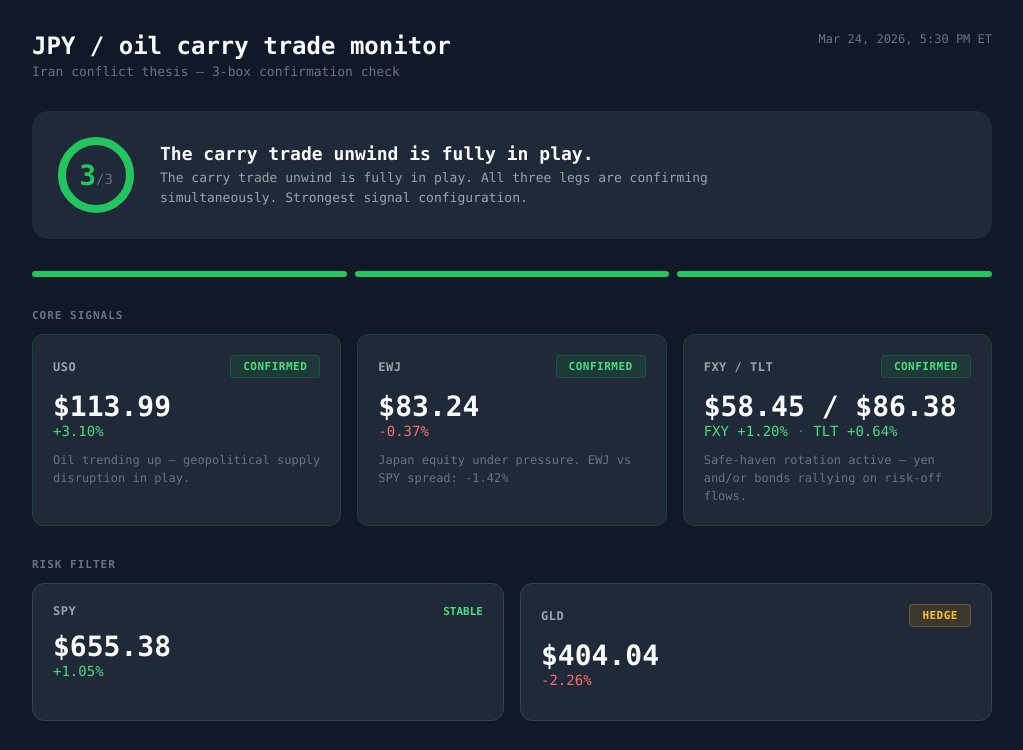
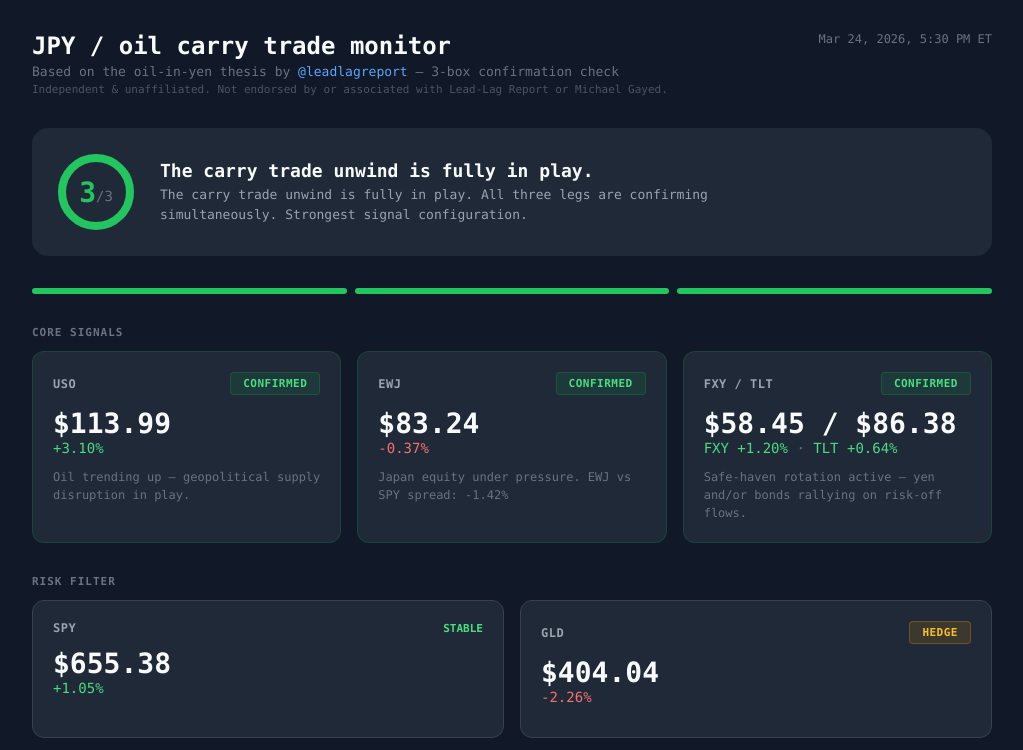
Before and after one commit to filewag-admin/jpy-oil-monitor, a plain HTML site: page index.html in a window 1280 px wide. Shown: the top 750 px of the page, without its empty margins (128-1151 px from the left). Drawn offline with Linux system fonts and the light colour scheme.

Commit message:
Add @leadlagreport attribution and unaffiliated disclaimer

```diff
--- a/index.html
+++ b/index.html
@@ -3,7 +3,7 @@
 <head>
 <meta charset="UTF-8">
 <meta name="viewport" content="width=device-width, initial-scale=1.0">
-<title>JPY Oil Carry Trade Monitor</title>
+<title>JPY Oil Carry Trade Monitor — Based on @leadlagreport thesis</title>
 <style>
   * { margin: 0; padding: 0; box-sizing: border-box; }
   body { background: #111827; color: #f9fafb; font-family: 'SF Mono', 'Fira Code', 'Consolas', monospace; padding: 32px 24px; min-height: 100vh; }
@@ -133,7 +133,7 @@
 
 document.getElementById("app").innerHTML = `
   <div class="header">
-    <div><h1>JPY / oil carry trade monitor</h1><div class="sub">Iran conflict thesis \u2014 3-box confirmation check</div></div>
+    <div><h1>JPY / oil carry trade monitor</h1><div class="sub">Based on the oil-in-yen thesis by <a href="https://x.com/leadlagreport" style="color:#60a5fa;text-decoration:none;">@leadlagreport</a> \u2014 3-box confirmation check</div><div class="sub" style="margin-top:4px;font-size:11px;color:#4b5563;">Independent &amp; unaffiliated. Not endorsed by or associated with Lead-Lag Report or Michael Gayed.</div></div>
     <div class="meta"><div class="ts">${D.timestamp}</div></div>
   </div>
   <div class="score-ring">
```
